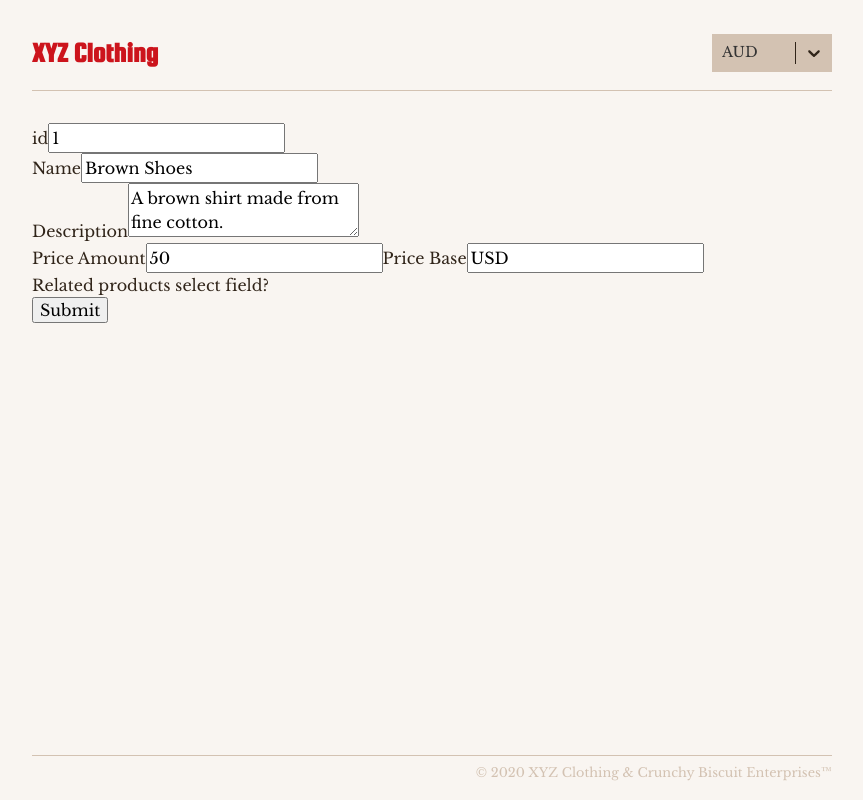
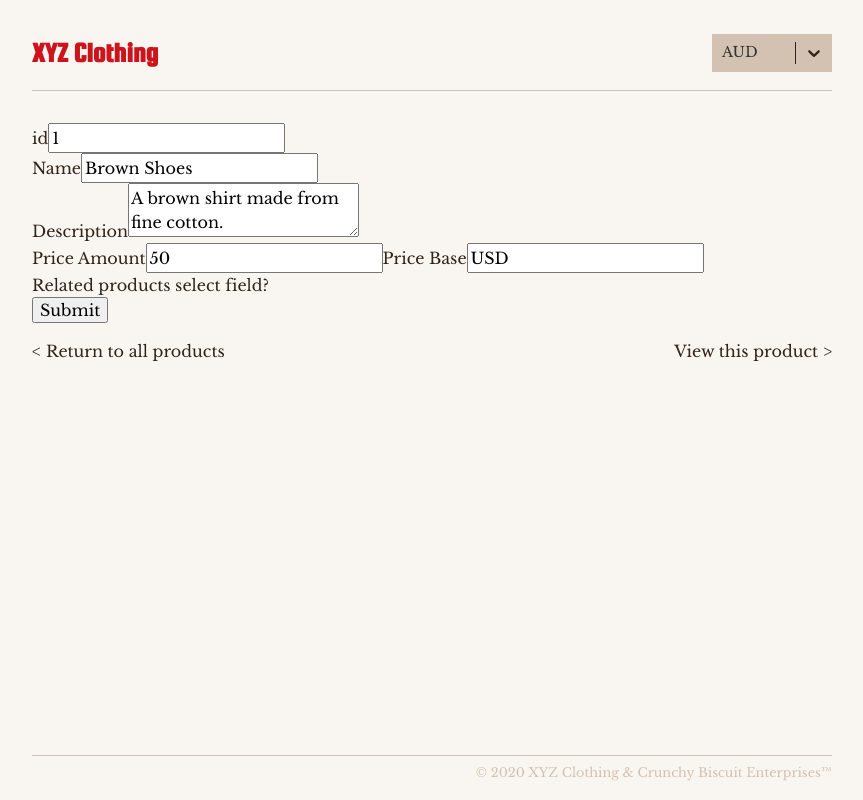
Before and after one commit to andrew-rayco/xyz-clothing, a React (Vite) app: page /products/1/edit in a window 1280 px wide. Shown: the whole page, without its empty margins (208-1071 px from the left). Built offline with nearby package versions, Linux system fonts and the light colour scheme.

Commit message:
Adds styles, edit and nav links, and redirect

```diff
--- a/src/components/App.js
+++ b/src/components/App.js
@@ -75,7 +75,7 @@ class App extends Component {
               component={({ match }) => (
                 <SingleProduct
                   productId={parseInt(match.params.id)}
-                  allProducts={products}
+                  allProducts={this.getLocalProducts()}
                   userCurrency={selectedCurrency}
                 />
               )}
--- a/src/components/EditForm.js
+++ b/src/components/EditForm.js
@@ -1,4 +1,5 @@
 import React, { Component } from 'react'
+import { Link, withRouter } from 'react-router-dom'
 import PropTypes from 'prop-types'
 
 class EditForm extends Component {
@@ -74,14 +75,13 @@ class EditForm extends Component {
     // Sends to localStorage and Application state.
     this.props.updateProducts(newAllProducts)
 
-    // TODO: clear state or redirect?
-    console.log('submitted', this.state)
+    this.props.history.push('/')
   }
 
   render() {
     const { id, name, description, price } = this.state.product
     return (
-      <div>
+      <div className="edit-form">
         <form onSubmit={e => this.handleSubmit(e)}>
           <div className="form-group">
             <label htmlFor="id">id</label>
@@ -93,6 +93,7 @@ class EditForm extends Component {
               placeholder="id"
             />
           </div>
+
           <div className="form-group">
             <label htmlFor="name">Name</label>
             <input
@@ -103,6 +104,7 @@ class EditForm extends Component {
               placeholder="Name"
             />
           </div>
+
           <div className="form-group">
             <label htmlFor="description">Description</label>
             <textarea
@@ -113,6 +115,7 @@ class EditForm extends Component {
               placeholder="Description"
             />
           </div>
+
           <div className="form-group">
             <label htmlFor="price-amount">Price Amount</label>
             <input
@@ -135,6 +138,15 @@ class EditForm extends Component {
           <p>Related products select field?</p>
           <input type="submit" value="Submit" />
         </form>
+
+        <div className="edit-links">
+          <Link to="/">
+            <span>&lt;</span> Return to all products
+          </Link>
+          <Link to={`/products/${this.props.productId}`}>
+            View this product <span>&gt;</span>
+          </Link>
+        </div>
       </div>
     )
   }
@@ -147,4 +159,4 @@ EditForm.propTypes = {
   updateProducts: PropTypes.func.isRequired
 }
 
-export default EditForm
+export default withRouter(EditForm)
--- a/src/components/SingleProduct.js
+++ b/src/components/SingleProduct.js
@@ -22,6 +22,9 @@ const SingleProduct = ({ productId, allProducts, userCurrency }) => {
           <h2>{name}</h2>
           <p>{description}</p>
           <p className="product-id">Product # {id}</p>
+          <Link className="edit" to={`/products/${productId}/edit`}>
+            Edit this product
+          </Link>
         </div>
         <p className="price">
           <span>{userCurrency}</span>{' '}
--- /dev/null
+++ b/src/scss/_edit-form.scss
@@ -0,0 +1,6 @@
+.edit-form {
+  .edit-links {
+    display: flex;
+    justify-content: space-between;
+  }
+}
--- a/src/scss/_single-product.scss
+++ b/src/scss/_single-product.scss
@@ -25,9 +25,14 @@
     }
   }
 
-  .product-id {
+  .product-id,
+  .edit {
     font-size: 0.8em;
     color: lighten($bodyColor, 30);
+  }
+
+  .edit:hover {
+    color: $primary;
   }
 
   .this-product {
--- a/src/scss/index.scss
+++ b/src/scss/index.scss
@@ -4,4 +4,5 @@
 @import 'product-list';
 @import 'single-product';
 @import 'related-products';
+@import 'edit-form';
 @import 'footer';
```
